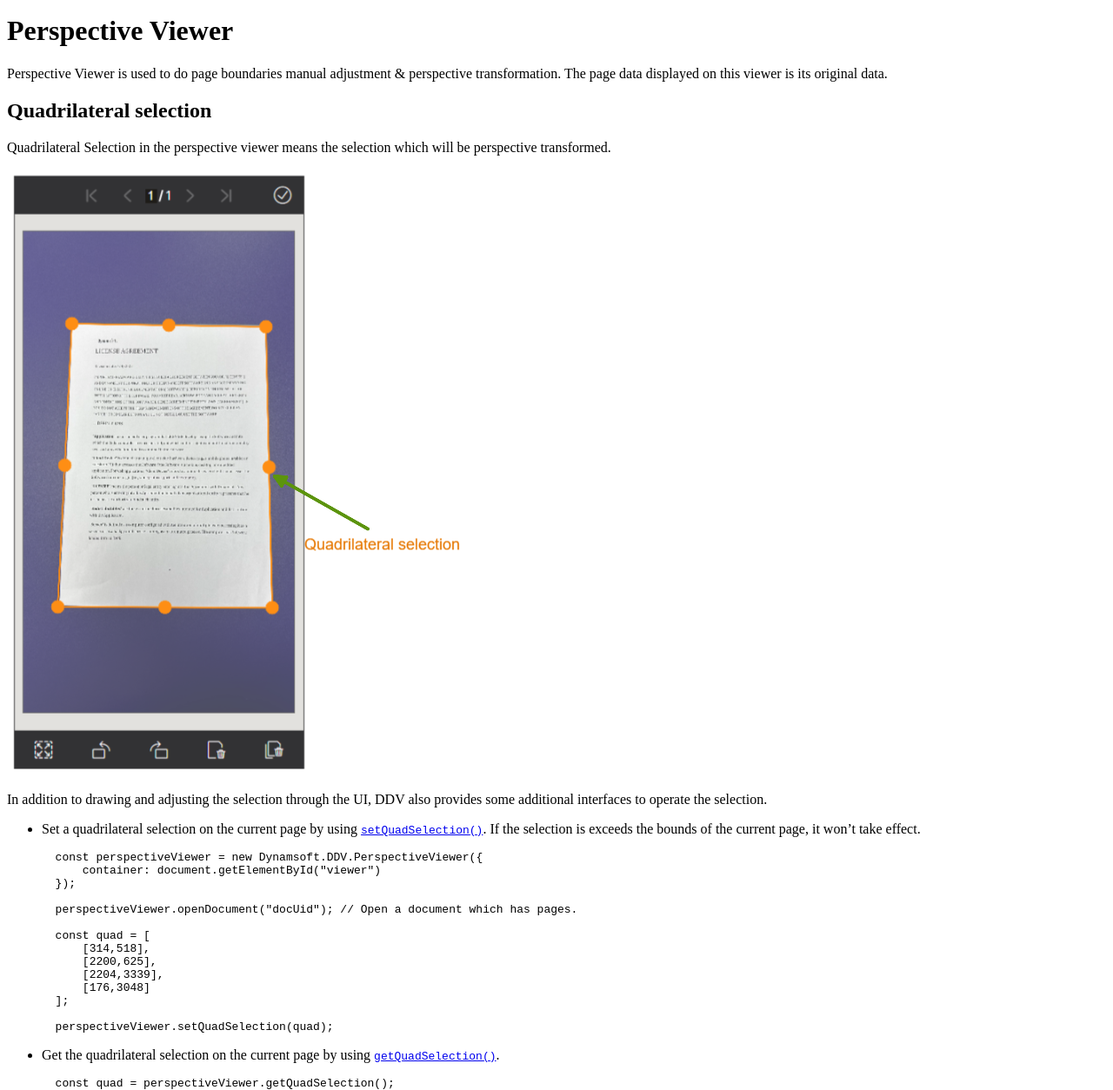
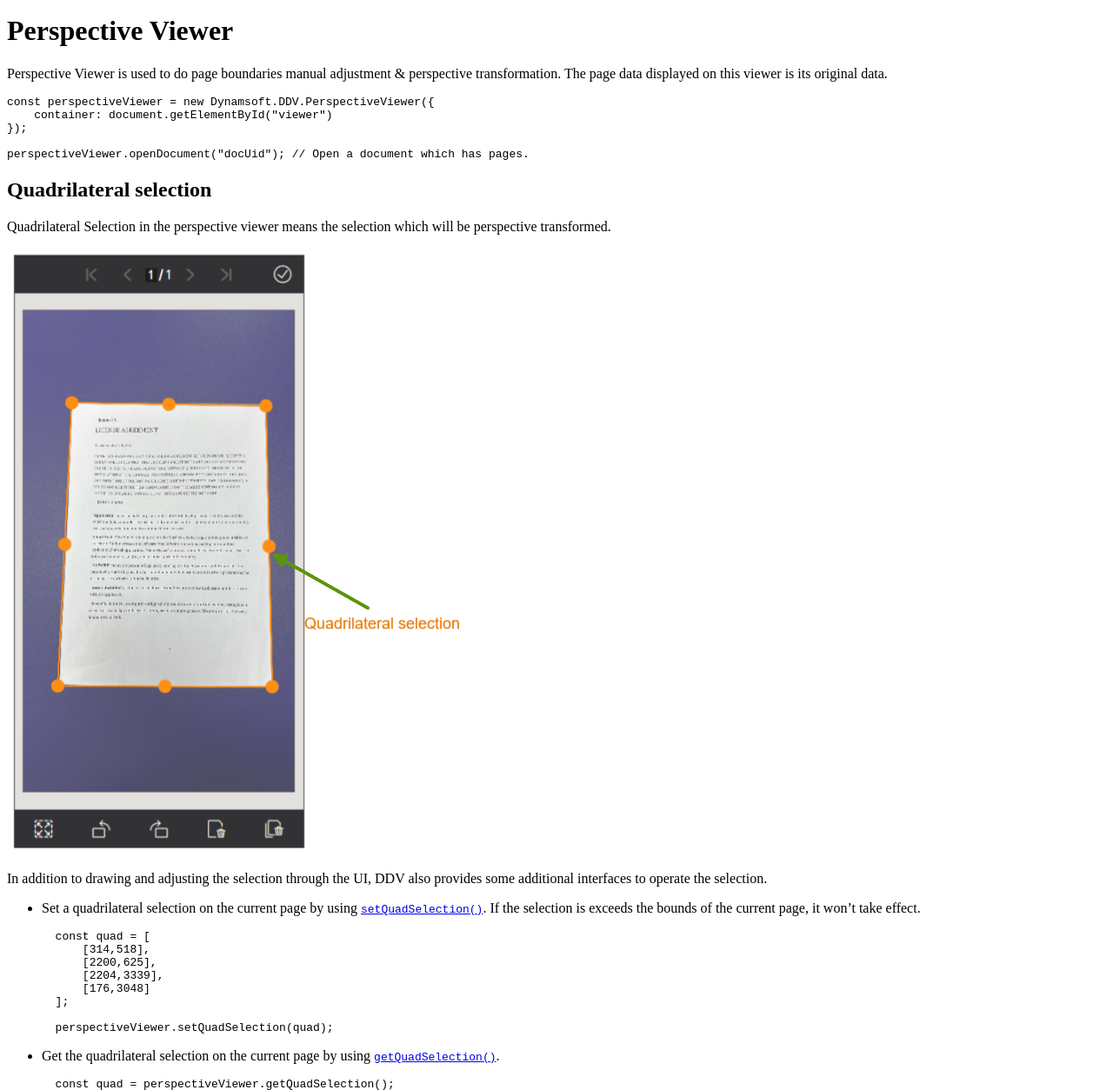
Before and after one commit to dynamsoft-docs/document-viewer-docs, a Jekyll site: the page built from features/viewers/perspectiveviewer.md, in a window 1280 px wide and 1400 px high, scrolled down 374 px, cut to the strip 146-1400 px from the top of the window. Shown: the whole strip at 87% size. Built offline with Jekyll 4.4.1, drawn with Linux system fonts in a browser that asks for light colours.

Commit message:
Update perspectiveviewer.md

````diff
--- a/features/viewers/perspectiveviewer.md
+++ b/features/viewers/perspectiveviewer.md
@@ -14,6 +14,14 @@ permalink: /features/viewers/perspectiveviewer.html
 
 Perspective Viewer is used to do page boundaries manual adjustment & perspective transformation. The page data displayed on this viewer is its original data.
 
+```typescript
+const perspectiveViewer = new Dynamsoft.DDV.PerspectiveViewer({
+    container: document.getElementById("viewer")
+});
+
+perspectiveViewer.openDocument("docUid"); // Open a document which has pages.
+```
+
 ## Quadrilateral selection
 
 Quadrilateral Selection in the perspective viewer means the selection which will be perspective transformed.
````
Also changed, not shown: other parts of features/viewers/perspectiveviewer.md (+0 -6 lines).
